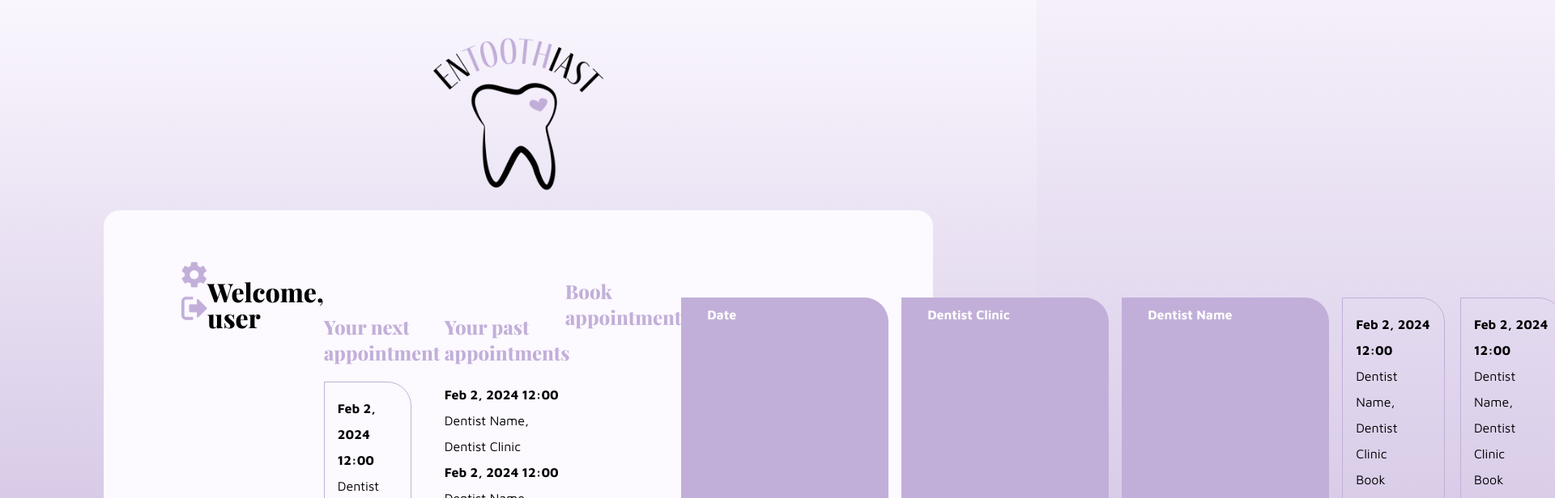
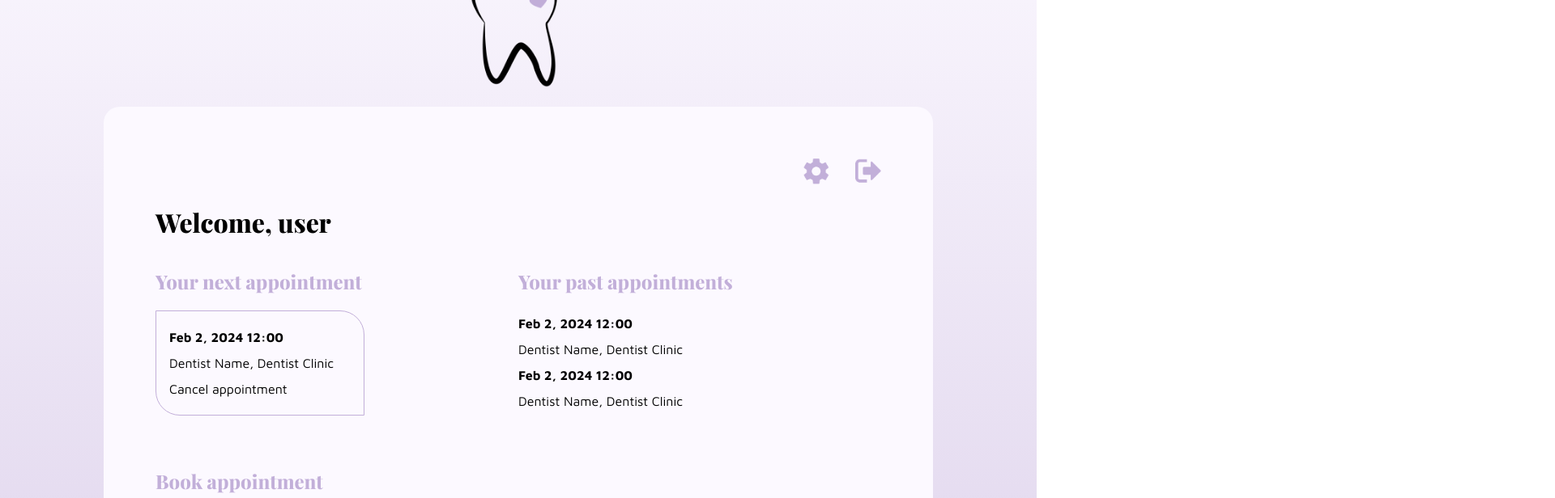
Before and after one commit to koenigscode/entoothiast-patient-ui, a Vue app: page / in a window 1280 px wide. Shown: the part 160-776 px from the top of the page at 81% size, 1920 px wide, since content can reach past the window. Built offline with nearby package versions, Linux system fonts and the light colour scheme.

Commit message:
Fix styling

```diff
--- a/package.json
+++ b/package.json
@@ -10,6 +10,7 @@
   "dependencies": {
     "chalk": "^5.3.0",
     "core-js": "^3.8.3",
+    "espree": "^9.6.1",
     "primeicons": "^6.0.1",
     "primevue": "^3.40.1",
     "vue": "^3.2.13",
@@ -21,7 +22,7 @@
     "@vue/cli-plugin-babel": "~5.0.0",
     "@vue/cli-plugin-eslint": "~5.0.0",
     "@vue/cli-service": "~5.0.0",
-    "eslint": "^8.53.0",
+    "eslint": "^8.55.0",
     "eslint-plugin-vue": "^9.18.1"
   },
   "eslintConfig": {
--- a/src/assets/styles/login-style.css
+++ b/src/assets/styles/login-style.css
@@ -9,7 +9,6 @@
   color: #000000;
   background: linear-gradient(180deg, rgb(251.58, 248.6, 255) 0%, rgb(194, 175, 217) 100%);
   margin: 0;
-  padding: 5% 0;
   min-height: 100vh;
 }
 
--- a/src/assets/styles/style.css
+++ b/src/assets/styles/style.css
@@ -75,12 +75,14 @@ iframe {
     margin: 5% auto;
     box-shadow: var(--secondary-drop-shadow);
     text-align: left;
+    display: flex;
+    flex-direction: column;
 }
 
 .columns {
     display: flex;
     flex-direction: row;
-    margin: 5% auto;
+    margin-bottom: 5%;
 }
 
 .column {
```
Also changed, not shown: 1 other file (tests, documents, lock files or other folders).
